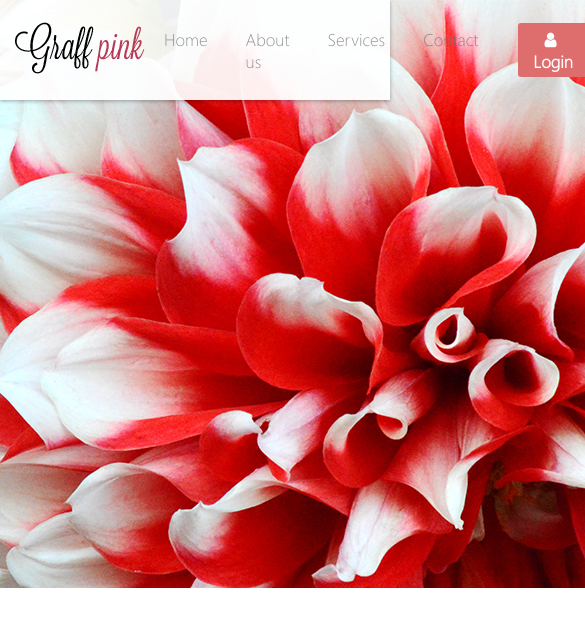
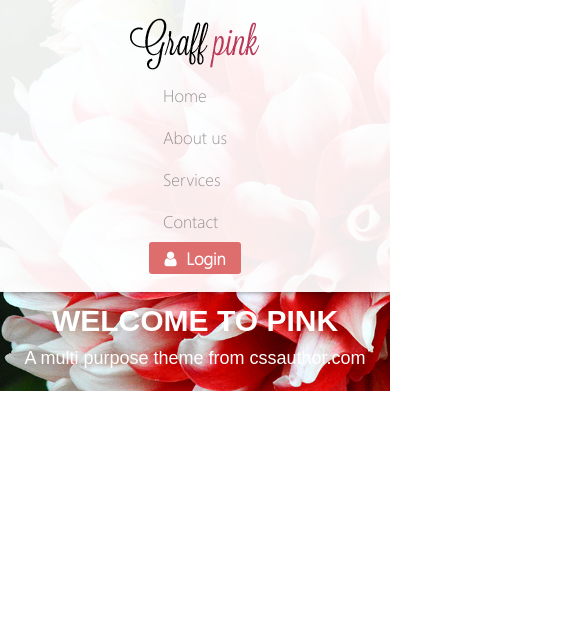
Before and after one commit to AntonyZubko/proj_pink, a plain HTML site: page index.html in a window 390 px wide. Shown: the whole page, 585 px wide, since content can reach past the window. Drawn offline with Linux system fonts and the light colour scheme; files whose address does not match are found by name.

Commit message:
add resposive styles

```diff
--- a/index.html
+++ b/index.html
@@ -11,7 +11,7 @@
 <body>
     <header class="header">
         <div class="container header__main">
-            <a class="header__logo" href="#"><img class="header__logo-img" src="./img/Logo.png"></a>
+            <a class="header__logo" href="#"><img class="header__logo-img" src="./img/Logo.png" /></a>
             <nav class="header__nav">
                 <ul class="header__menu">
                     <li class="header__menu-item"><a class="header__menu-link" href="#">Home</a></li>
@@ -23,5 +23,9 @@
             <button class="header__login"><i class="fa fa-user header__login-icon" aria-hidden="true"></i> Login</button>
         </div>
     </header>
+        <section class="banner">
+            <h1 class="banner__main">Welcome to pink</h1>
+            <p class="banner__text">A multi purpose theme from cssauthor.com</p>
+        </section>
 </body>
 </html>
--- a/style css/style.css
+++ b/style css/style.css
@@ -32,8 +32,9 @@ li {
 }
 
 body {
-    background: url(../img/bg-header.png) no-repeat center 0;
-    background-size: color;
+    background: url(../img/bg-header.png) no-repeat center;
+    background-size: cover;
+
 }
 
 .container {
@@ -99,3 +100,58 @@ body {
 .header__login-icon {
     margin-right: 5px;
 }
+
+/* BANNER STYLES */
+
+.banner {
+    text-align: center;
+    color: white;
+    font-family: Arial, Helvetica, sans-serif;
+    margin-top: 20%;
+    margin-bottom: 85px;
+}
+
+.banner__main {
+    font-size: 49px;
+    text-transform: uppercase;
+    margin: 0 0 18px 0;
+}
+
+.banner__text {
+    font-size: 13px;
+    margin: 0;
+    font-weight: normal;
+}
+
+/* MEDIA */
+
+@media (max-width: 640px) {
+
+.header__menu,
+.header__main {
+    flex-direction: column;
+    justify-content: center;
+ }
+
+ .header__nav,
+ .header__menu {
+    margin: auto;
+ }
+
+ .header__menu-item:last-child .header__menu-link {
+    padding-right: 18px;
+ }
+
+ .banner {
+    margin-top: 3%;
+    margin-bottom: 22px;
+    padding: 0 15px;
+ }
+ .banner__main {
+    font-size: 30px;
+    margin: 0 0 10px 0;
+ }
+ .banner__text {
+    font-size: 18px;
+ }
+}
```
